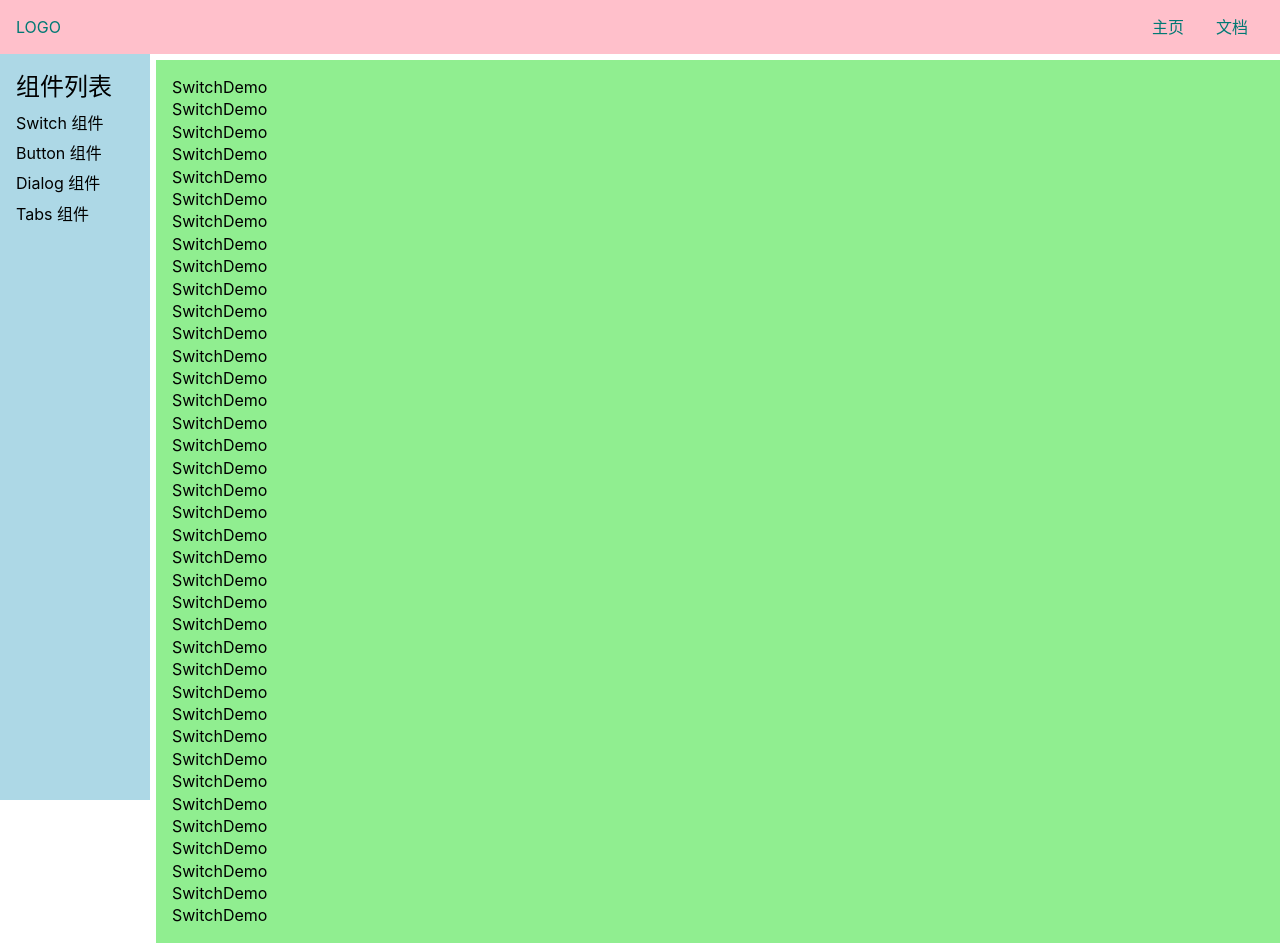
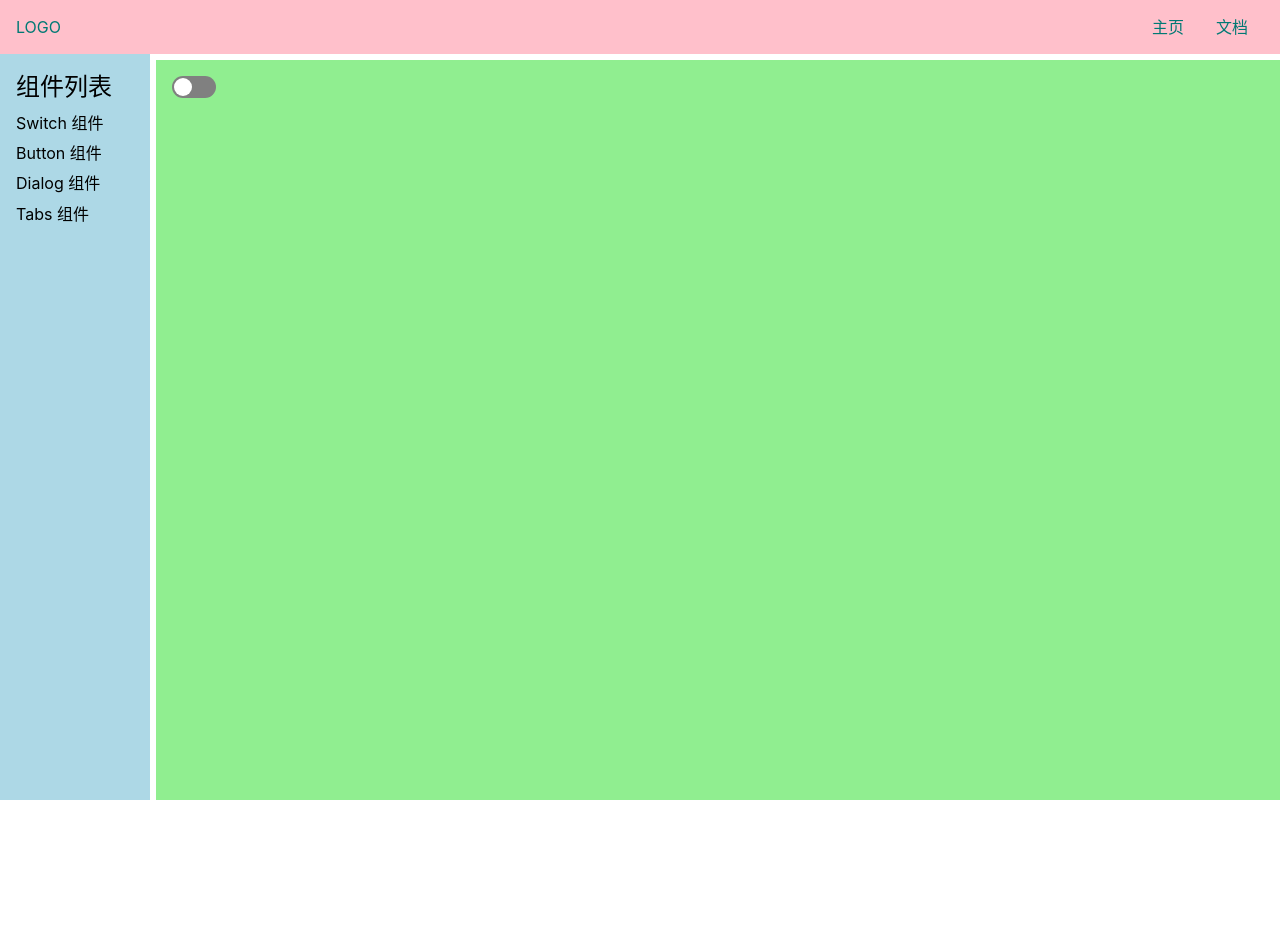
Before and after one commit to innerWang/okyri-ui-vue3, a Vue app: page /doc/switch in a window 1280 px wide. After the commit the page ends 800 px from the top, so only its background shows below. Built offline with nearby package versions, Linux system fonts and the light colour scheme.

Commit message:
添加 switch 组件

```diff
--- a/src/components/SwitchDemo.vue
+++ b/src/components/SwitchDemo.vue
@@ -1,42 +1,19 @@
 <template>
   <div>
-    <p>SwitchDemo</p>
-    <p>SwitchDemo</p>
-    <p>SwitchDemo</p>
-    <p>SwitchDemo</p>
-    <p>SwitchDemo</p>
-    <p>SwitchDemo</p>
-    <p>SwitchDemo</p>
-    <p>SwitchDemo</p>
-    <p>SwitchDemo</p>
-    <p>SwitchDemo</p>
-    <p>SwitchDemo</p>
-    <p>SwitchDemo</p>
-    <p>SwitchDemo</p>
-    <p>SwitchDemo</p>
-    <p>SwitchDemo</p>
-    <p>SwitchDemo</p>
-    <p>SwitchDemo</p>
-    <p>SwitchDemo</p>
-    <p>SwitchDemo</p>
-    <p>SwitchDemo</p>
-    <p>SwitchDemo</p>
-    <p>SwitchDemo</p>
-    <p>SwitchDemo</p>
-    <p>SwitchDemo</p>
-    <p>SwitchDemo</p>
-    <p>SwitchDemo</p>
-    <p>SwitchDemo</p>
-    <p>SwitchDemo</p>
-    <p>SwitchDemo</p>
-    <p>SwitchDemo</p>
-    <p>SwitchDemo</p>
-    <p>SwitchDemo</p>
-    <p>SwitchDemo</p>
-    <p>SwitchDemo</p>
-    <p>SwitchDemo</p>
-    <p>SwitchDemo</p>
-    <p>SwitchDemo</p>
-    <p>SwitchDemo</p>
+    <Switch :checked="checked" @change="checked = $event" />
   </div>
 </template>
+
+<script lang="ts">
+import Switch from '../lib/Switch.vue';
+import { ref } from 'vue';
+export default {
+  components: {
+    Switch,
+  },
+  setup() {
+    const checked = ref(false);
+    return { checked };
+  },
+};
+</script>
--- /dev/null
+++ b/src/lib/Switch.vue
@@ -0,0 +1,55 @@
+<template>
+  <button :class="{ checked }" @click="toggle"><span></span></button>
+</template>
+
+<script lang="ts">
+import { ref } from 'vue';
+export default {
+  setup(props, context) {
+    const toggle = () => {
+      context.emit('change', !props.checked);
+    };
+    return { toggle };
+  },
+  props: {
+    checked: Boolean,
+  },
+};
+</script>
+
+<style lang="scss" scoped>
+$h: 22px;
+$h2: $h - 4px;
+$primary-color: blue;
+$grey-color: grey;
+button {
+  height: $h;
+  width: $h * 2;
+  border: none;
+  background: $grey-color;
+  border-radius: $h / 2;
+  position: relative;
+  cursor: pointer;
+  > span {
+    position: absolute;
+    width: $h2;
+    height: $h2;
+    left: 2px;
+    top: 2px;
+    border-radius: 50%;
+    background: #fff;
+    transition: left 0.25s;
+  }
+
+  &:focus {
+    outline: none;
+  }
+
+  &.checked {
+    background: $primary-color;
+    > span {
+      left: calc(100% - #{$h2} - 2px);
+    }
+  }
+}
+</style>
```
